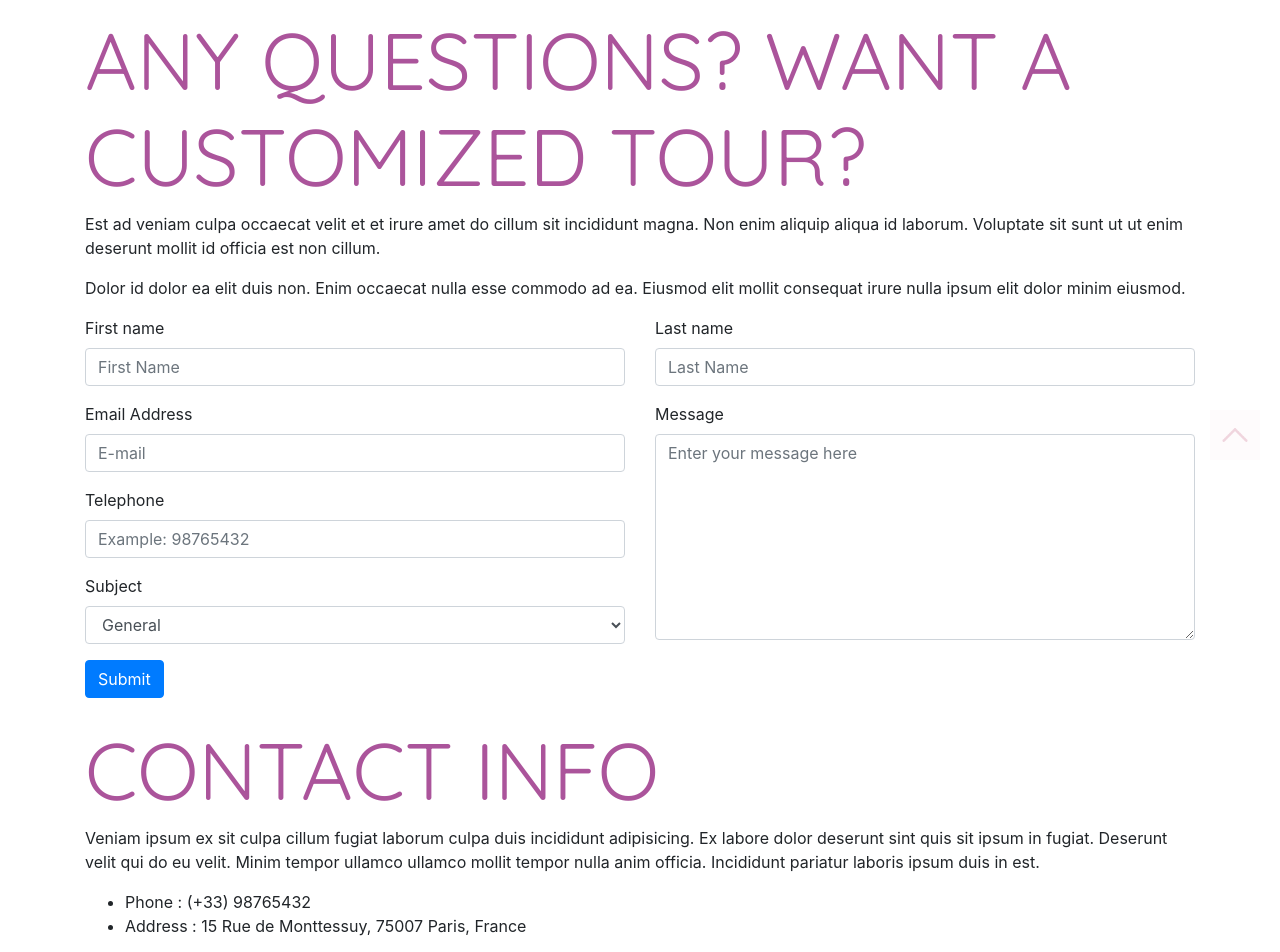
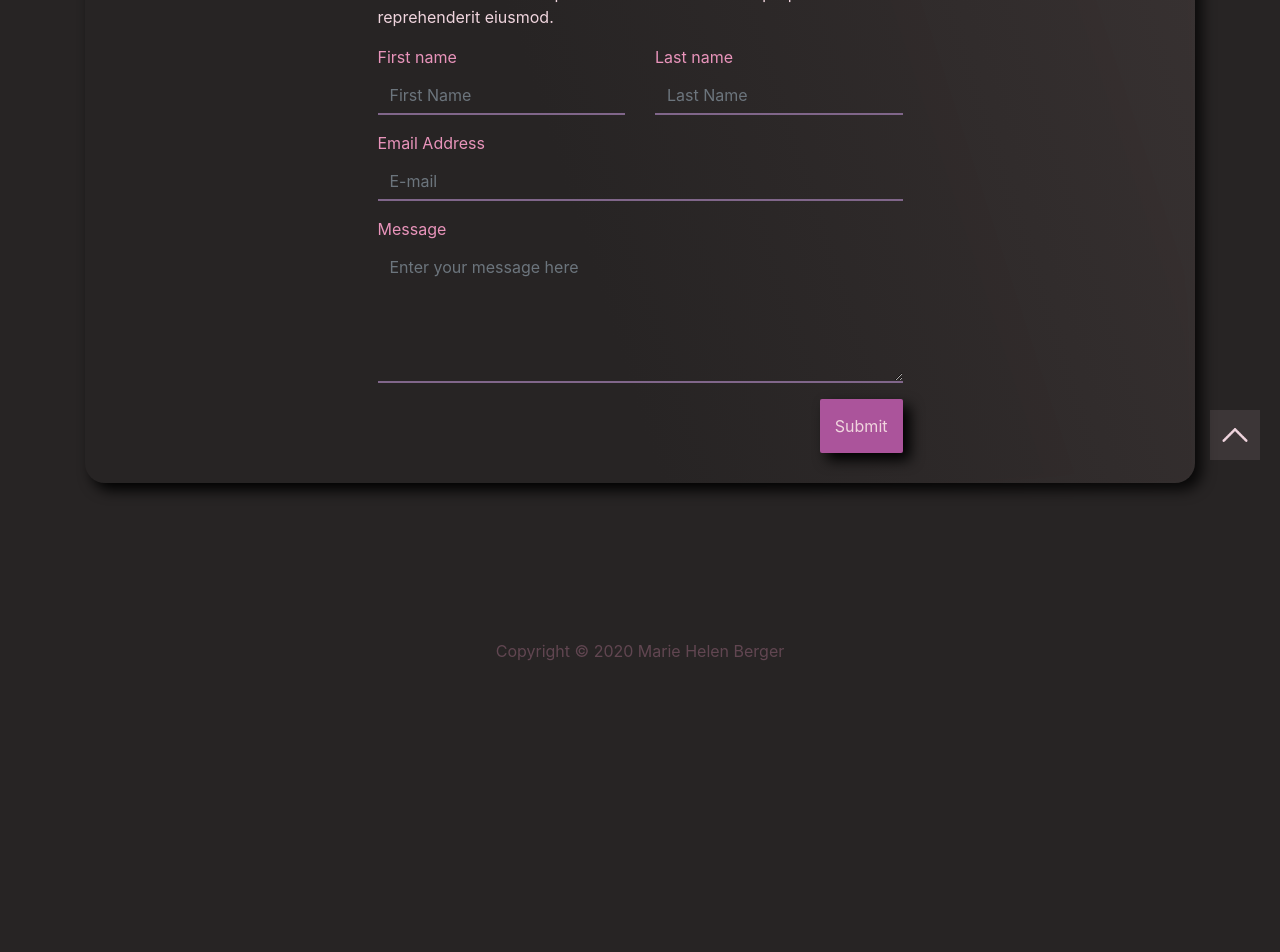
Before and after one commit to mie91/marie-berger-portfolio-2-portfolio-website, a React (Create React App) app: page /contact in a window 1280 px wide. Shown: the part 320-1272 px from the top of the page. After the commit the page ends 1053 px from the top, so only its background shows below. Built offline with nearby package versions, Linux system fonts and the light colour scheme.

Commit message:
styled form in contact

```diff
--- a/src/components/about/About.js
+++ b/src/components/about/About.js
@@ -1,5 +1,5 @@
 import React from 'react';
-import { Container, Col, Row, Jumbotron, Image, Card, Accordion } from "react-bootstrap";
+import { Container, Col, Row, Image, Card, Accordion } from "react-bootstrap";
 import MainHeader from "../layout/MainHeader";
 import SubHeader from "../layout/SubHeader";
 import BackToTop from "../layout/BackToTop";
@@ -17,7 +17,7 @@ return (
 
         <Container>
 
-            <div className="about">
+                <div className="content-box content-box-about">
                     <MainHeader title="about" />
                     <Row className="justify-content-md-center">
                         <Col className="col-md-5 accordion-col">
--- a/src/components/contact/Contact.js
+++ b/src/components/contact/Contact.js
@@ -1,12 +1,11 @@
 import React, { useState } from "react";
-import { Button, Col, Form, Container, Row, Jumbotron } from "react-bootstrap"
+import { Button, Col, Form, Container, Row } from "react-bootstrap"
 import { useForm } from "react-hook-form";
 import * as yup from "yup";
 import MainHeader from "../layout/MainHeader";
 import ErrorMessage from "../contact/ErrorMessage";
 import BackToTop from "../layout/BackToTop";
 
-const telephoneRegExp = /^((\\+[1-9]{1,4}[ \\-]*)|(\\([0-9]{2,3}\\)[ \\-]*)|([0-9]{2,4})[ \\-]*)*?[0-9]{3,4}?[ \\-]*[0-9]{3,4}?$/
 const schema = yup.object().shape({
 
     firstName: yup
@@ -16,9 +15,6 @@ const schema = yup.object().shape({
     lastName: yup
         .string()
         .required("Required"),
-
-    telephoneNumber: yup
-        .string().matches(telephoneRegExp, "Not valid"),
 
     email: yup
         .string()
@@ -46,36 +42,26 @@ function Contact() {
 
     return (
         <>
-            <div className="container-orange">
-                <Jumbotron className="contactJumbo" alt="Image of Paris skyline">
-                    <MainHeader title="Contact" />
-                </Jumbotron>
+            <div className="main-container dark">
                 <Container>
-                    <Row>
-                        <Col className="col-md-12">
-                            <div className="infoBox">
-                                <MainHeader title="Any questions? Want a customized tour?" />
-                                <p>Est ad veniam culpa occaecat velit et et irure amet do cillum sit incididunt magna. Non enim
-                                aliquip aliqua id laborum. Voluptate sit sunt ut ut enim deserunt mollit id officia est non cillum.</p>
-                                <p>Dolor id dolor ea elit duis non. Enim occaecat nulla esse commodo ad ea. Eiusmod elit mollit consequat irure nulla ipsum elit dolor minim eiusmod.</p>
-                            </div>
+                    <div className="content-box content-box-about">
+                        <MainHeader title="contact" />
+                    <Row className="justify-content-md-center">
+                        <Col className="col-md-6">
+            <p>Ut ex nisi pariatur sunt nisi mollit duis aute duis. Velit occaecat veniam commodo eiusmod aliquip magna ipsum incididunt laboris dolore. Exercitation elit pariatur sunt irure nostrud qui ipsum reprehenderit eiusmod.</p>
                         </Col>
                     </Row>
-                </Container>
-            </div>
-            <div className="container-sea container-border">
-                <Container>
                     <div className="formBox">
                     <Form onSubmit={handleSubmit(onSubmit)}>
-                        <Row>
-                            <Col className="col-md-6">
+                            <Row className="justify-content-md-center">
+                            <Col className="col-md-3">
                                 <Form.Group>
                                     <Form.Label>First name</Form.Label>
                                     <Form.Control name="firstName" placeholder="First Name" ref={register} />
                                     {errors.firstName && <ErrorMessage>{errors.firstName.message}</ErrorMessage>}
                                 </Form.Group>
                                 </Col>
-                                    <Col className="col-md-6">
+                                    <Col className="col-md-3">
                                 <Form.Group>
                                     <Form.Label>Last name</Form.Label>
                                     <Form.Control name="lastName" placeholder="Last Name" ref={register} />
@@ -83,7 +69,7 @@ function Contact() {
                                 </Form.Group>
                                 </Col>
                             </Row>
-                                <Row>
+                            <Row className="justify-content-md-center">
                             <Col className="col-md-6">
                                     <Form.Group>
                                         <Form.Label>Email Address</Form.Label>
@@ -92,66 +78,32 @@ function Contact() {
                                     </Form.Group>
 
                                 <Form.Group>
-                                    <Form.Label>Telephone</Form.Label>
-                                    <Form.Control name="telephoneNumber" placeholder="Example: 98765432" ref={register} />
-                                    {errors.telephoneNumber && <ErrorMessage>{errors.telephoneNumber.message}</ErrorMessage>}
-                                </Form.Group>
-                                <Form.Group controlId="exampleForm.ControlSelect1">
-                                    <Form.Label>Subject</Form.Label>
-                                    <Form.Control as="select">
-                                        <option>General</option>
-                                        <option>Book Tour</option>
-                                        <option>Custom Tour</option>
-                                        <option>Feedback</option>
-                                        <option>Refunds</option>
-                                        <option>Other</option>
-                                    </Form.Control>
-                                </Form.Group>
-                            </Col>
-                            <Col className="col-md-6">
-                                <Form.Group>
                                     <Form.Label>Message</Form.Label>
                                     <Form.Control
                                         as="textarea"
-                                        rows="8"
+                                        rows="5"
                                         name="message"
                                         placeholder="Enter your message here"
                                         ref={register}/>
                                     {errors.message && ( <ErrorMessage>{errors.message.message}</ErrorMessage> )}
                                 </Form.Group>
                             </Col>
+
                         </Row>
-                        <Row>
-                            <Col className="col-md-12">
-                                <Button className="formButton" type="submit">Submit</Button>
-                                {validated && <div className="formValidated">Your request was validated!</div>}
-                            </Col>
-                        </Row>
+                                <Row className="justify-content-md-center">
+                                    <Col className="col-md-6">
+                                        {validated && <div className="formValidated">Your request was validated!</div>}
+                                        <Button className="formButton" type="submit">Submit</Button>
+
+                                    </Col>
+                                </Row>
                     </Form>
                     </div>
+                    </div>
                 </Container>
-                <br></br>
+               <BackToTop/>
             </div>
-            <div className="container-teal container-border">
-                <Container>
-                    <Row>
-                        <Col className="col-md-12">
-                            <div className="infoBox infoBox-teal">
-                                <MainHeader title="Contact Info" />
-                                <div className="contact-info">
-                                <p>Veniam ipsum ex sit culpa cillum fugiat laborum culpa duis incididunt adipisicing. Ex labore dolor deserunt sint quis sit ipsum in fugiat. Deserunt velit qui do eu velit. Minim tempor ullamco ullamco mollit tempor nulla anim officia. Incididunt pariatur laboris ipsum duis in est.</p>
-                                <ul>
-                                    <li>Phone : (+33) 98765432</li>
-                                    <li>Address : 15 Rue de Monttessuy, 75007 Paris, France</li>
-                                </ul>
-                                    <div className="eyeCatchButton"> <a rel="noopener noreferrer" href="https://www.google.com/maps/dir//15+Rue+de+Monttessuy,+75007+Paris,+Frankrike/@48.85982,2.299404,16z/data=!4m9!4m8!1m0!1m5!1m1!1s0x47e66fe05db00dcb:0x7c9c1dbd48d809ff!2m2!1d2.2982247!2d48.8592431!3e0?hl=no-NO" target="_blank">See Map</a></div>
-                                </div>
-                            </div>
-                        </Col>
-                    </Row>
-                </Container>
-                <BackToTop/>
-            </div>
+
         </>
     );
 }
--- /dev/null
+++ b/src/sass/partials/_contact.scss
@@ -0,0 +1,78 @@
+//ERROR MESSAGE//
+.errorMessage {
+    color: $magenta;
+    text-align: right;
+    border-bottom: $basic-magenta;
+}
+
+//VALIDATION MESSAGE//
+.formValidated {
+    margin: 10px;
+    text-align: center;
+    font-size: 1.2em;
+    color: $pink;
+
+}
+
+div.formBox {
+    color: $pink;
+
+    .form-control {
+
+
+        background-color: transparent;
+        border: none;
+        border-radius: 0%;
+        border-bottom: $basic-purple;
+        color: $bright;
+
+        &:focus {
+            outline: none;
+            box-shadow: none;
+            border-bottom: $basic-bright;
+        }
+    }
+
+    :-webkit-autofill {
+        -webkit-animation-delay: 1s;
+        -webkit-animation-name: autofill;
+        -webkit-animation-fill-mode: both;
+    }
+
+}
+
+
+
+
+
+.formButton {
+    background-color: $magenta;
+    padding: 15px;
+    color: $bright;
+    border: none;
+    border-radius: 2px;
+    float: right;
+    @include basic-shadow;
+    transition: $basic-transition;
+
+    &:hover {
+        background-color: $bright;
+        color: $dark;
+        text-decoration: none;
+        border: none;
+        transition: $basic-transition;
+
+    }
+
+    &:focus {
+        background-color: $bright;
+        color: $dark;
+    }
+
+    &:active {
+        background-color: $pink !important;
+        color: $bright;
+        text-decoration: none;
+        border: none;
+    }
+}
--- a/src/sass/partials/_containers.scss
+++ b/src/sass/partials/_containers.scss
@@ -1,7 +1,7 @@
 
 .main-container {
-    margin-top: -420px;
-    padding-top: 420px;
+    margin-top: -720px;
+    padding-top: 720px;
     margin-bottom: -200px;
     padding-bottom: 200px;
 
@@ -17,6 +17,23 @@
     .mainHeader {
         text-align: center;
     }
+}
+
+
+.content-box {
+    margin: 30px 0px;
+    padding: 30px 15px;
+    background-color: none;
+    @include basic-shadow;
+    background: $dark-lighter-gradient;
+    border-radius: 20px;
+    animation: 1s 1 bigger;
+
+    .mainHeader {
+        margin-bottom: 3vw;
+        text-transform: none;
+    }
+
 }
 
 .icon-container {
--- a/src/sass/partials/_layout.scss
+++ b/src/sass/partials/_layout.scss
@@ -4,7 +4,7 @@
 }
 
 .navbar-toggler, .collapsed {
-    background-color: rgba(128, 102, 138, 0.2);
+    background-color: rgba($color: $magenta, $alpha: 0.4)
 }
 
 .theNavlinks {
@@ -45,6 +45,13 @@
 span.navbar-brand {
     padding: 10px;
 }
+
+
+.dropdown-menu.show {
+    background-color: transparent;
+    border: none;
+}
+
 
 
 //FOOTER//
--- a/src/sass/partials/_mixins.scss
+++ b/src/sass/partials/_mixins.scss
@@ -81,3 +81,12 @@
         transform: rotate(360deg);
     }
 }
+
+//Fix Chrome autofill input background
+@keyframes autofill {
+    0%,
+    100% {
+        color: #666;
+        background: transparent;
+    }
+}
--- a/src/sass/partials/_typography.scss
+++ b/src/sass/partials/_typography.scss
@@ -2,7 +2,7 @@
      font-family: $headerFont;
      text-transform: uppercase;
      color: $magenta;
-     font-size: 5em;
+     font-size: 4.5em;
 
  }
 
--- a/src/sass/style.scss
+++ b/src/sass/style.scss
@@ -10,3 +10,4 @@
 
 
 @import "./partials/about";
+@import "./partials/contact";
```
Also changed, not shown: src/sass/partials/_about.scss (+0 -13 lines).
